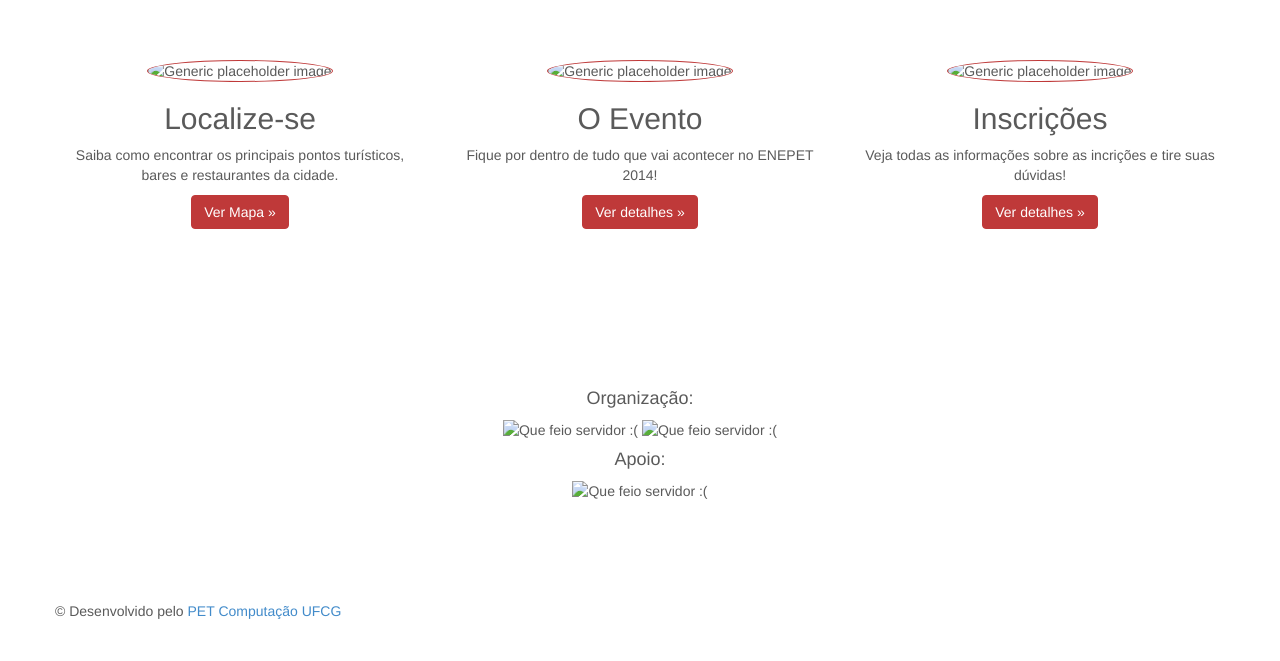
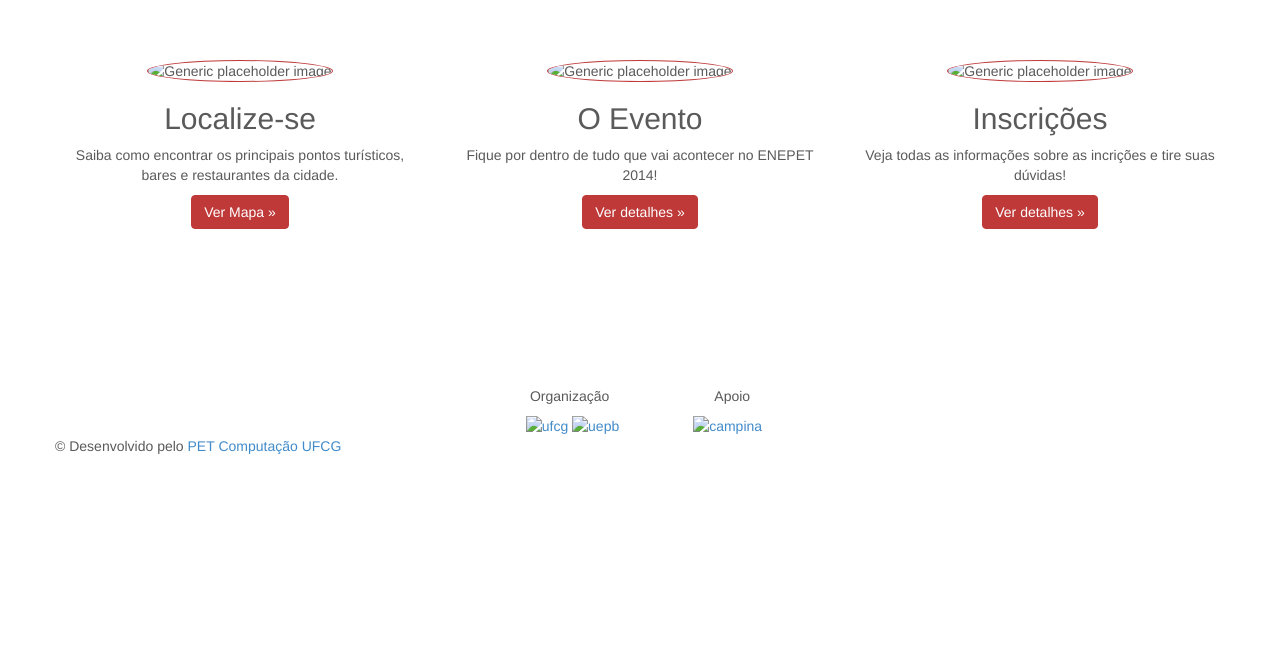
Before and after one commit to PETComputacaoUFCG/SiteENEPET2014, a Jekyll site: the page docs/html/inicio/index.html, which Jekyll copies as it is, in a window 1280 px wide. Shown: the part 500-1161 px from the top of the page. Built offline with Jekyll 4.4.1, drawn with Linux system fonts in a browser that asks for light colours; nearby versions of some CDN libraries; Markdown is read by kramdown in place of the engine named in the settings; after the commit the page ends 996 px from its top, so only the background shows below that.

```diff
--- a/docs/html/inicio/index.html
+++ b/docs/html/inicio/index.html
@@ -186,20 +186,20 @@
       <div>
 
 					<div align="center">
-						<h4> Organização: </h4>
-						<img src="../../../img/UFCGLOGO.png" alt="Que feio servidor :(">
-						<img src="../../../img/uepb.jpg" alt="Que feio servidor :(">
+
+
+						<h5><p>Organização&nbsp;&nbsp;&nbsp;&nbsp;&nbsp;&nbsp;&nbsp;&nbsp;&nbsp;&nbsp;&nbsp;&nbsp;&nbsp;&nbsp;&nbsp;&nbsp;&nbsp;&nbsp;&nbsp;&nbsp;&nbsp;&nbsp;&nbsp;&nbsp;&nbsp;&nbsp;&nbsp;Apoio</p></h5>
+
+						&nbsp;
+						<a href="http://ufcg.edu.br" target="parent"><img src="../../../img/UFCGLOGO.png" alt="ufcg" /></a>
+						<a href="http://uepb.edu.br" target="parent"><img src="../../../img/uepb.jpg" alt="uepb" /></a>
+						&nbsp;&nbsp;&nbsp;&nbsp;&nbsp;&nbsp;&nbsp;&nbsp;&nbsp;&nbsp;&nbsp;&nbsp;&nbsp;&nbsp;&nbsp;&nbsp;&nbsp;
+						<a href="http://campinagrandepb.com.br/" target="parent"><img src="../../../img/prefeituracg.jpg" alt="campina" /></a>
+
 
 					</div>
+						</div>
 
-					<div align="center">
-					<h4> Apoio: </h4>
-						<img src="../../../img/prefeituracg.jpg" alt="Que feio servidor :(">
-
-					</div>
-	</div>
-
-	<br/>
 
 	<head>
 		<meta charset="utf-8">
@@ -230,13 +230,6 @@
 		<!-- Custom styles for this template -->
 		<link href="carousel.css" rel="stylesheet">
 
-				<br>
-
-				<br>
-
-				<br>
-
-				<br>
 					© Desenvolvido pelo <a href="http://dsc.ufcg.edu.br/~pet">PET Computação UFCG</a>
 
 			</div>
```
Also changed, not shown: docs/dist/css/bootstrap.min.css, docs/html/inicio/carousel.css (line endings or trailing spaces).
